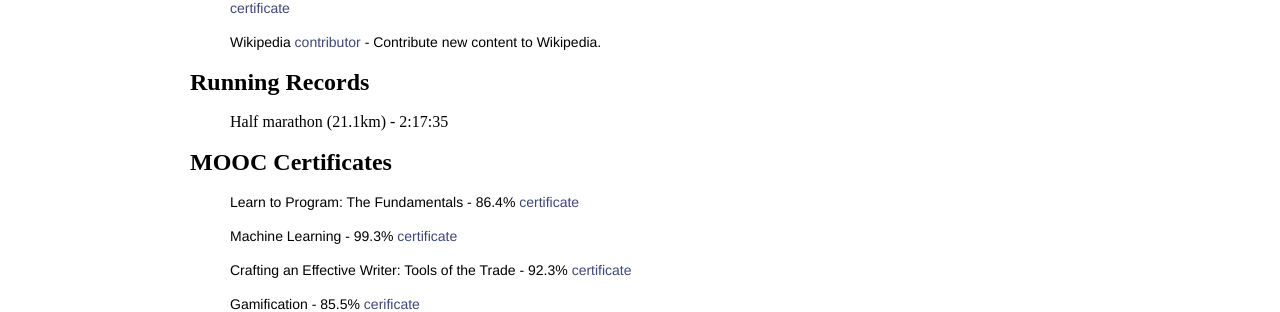
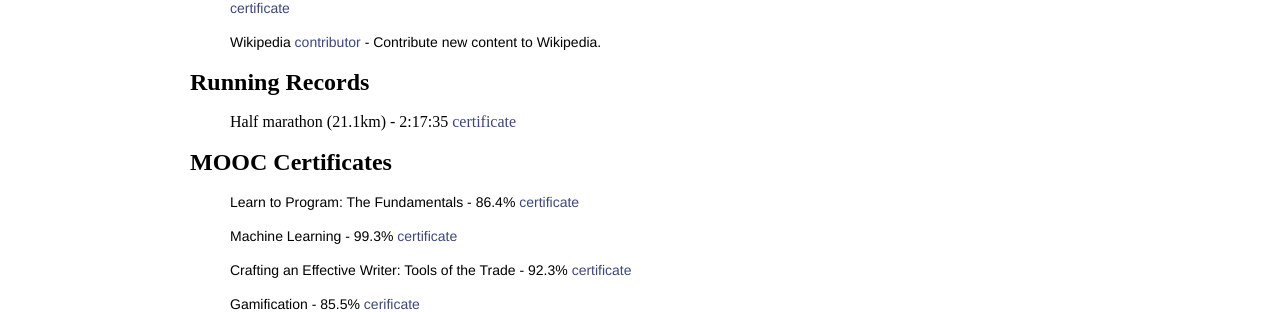
Before and after one commit to guojing0/guojing0.github.io, a Jekyll site: the page built from about-me.md, in a window 1280 px wide. Shown: the part 738-1050 px from the top of the page. Built offline with Jekyll 4.4.1, drawn with Linux system fonts in a browser that asks for light colours; Markdown is read by kramdown in place of the engine named in the settings.

Commit message:
half-marathon

```diff
--- a/about-me.md
+++ b/about-me.md
@@ -40,7 +40,7 @@ Organizations
 Running Records
 =====
 
-* Half marathon (21.1km) - 2:17:35
+* Half marathon (21.1km) - 2:17:35 [certificate](/images/half-marathon.jpg)
 
 MOOC Certificates
 =====
```
Also changed, not shown: images/half-marathon.jpg (added).
